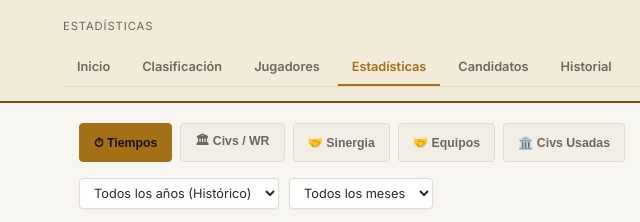
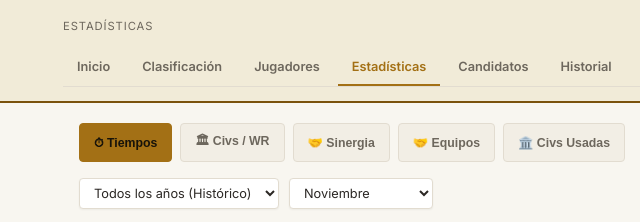
Before and after one commit to StatKeeper/Ranking-Torneo-Maraton-Michi-DM, a plain HTML site: page estadisticas.html in a window 1280 px wide. Shown: the top 222 px of the page, 97-737 px from the left. Drawn offline with nearby package versions, Linux system fonts and the light colour scheme.

Commit message:
Update estadisticas.html

```diff
--- a/estadisticas.html
+++ b/estadisticas.html
@@ -175,13 +175,22 @@ function partidasFiltradas() {
 }
 
 function poblarFiltrosPeriodo() {
-  const anios = [...new Set(PARTIDAS.map(p => p.anio))].sort((a, b) => b - a);
+  const aniosSet = new Set(PARTIDAS.map(p => p.anio));
+  const anioActual = new Date().getFullYear();
+  aniosSet.add(anioActual);
+  const anios = [...aniosSet].sort((a, b) => b - a);
+
   const selAnio = document.getElementById("filtro-anio");
   selAnio.innerHTML = `<option value="">Todos los años (Histórico)</option>` + anios.map(a => `<option value="${a}">${a}</option>`).join("");
 
-  const meses = [...new Set(PARTIDAS.map(p => String(p.mes).padStart(2, "0")))].sort();
+  // Lista fija de los 12 meses para que enero a mayo siempre aparezcan disponibles
+  const mesesDelAnio = ["01", "02", "03", "04", "05", "06", "07", "08", "09", "10", "11", "12"];
   const selMes = document.getElementById("filtro-mes");
-  selMes.innerHTML = `<option value="">Todos los meses</option>` + meses.map(m => `<option value="${m}">${NOMBRES_MES[m]}</option>`).join("");
+  selMes.innerHTML = `<option value="">Todos los meses</option>` + mesesDelAnio.map(m => `<option value="${m}">${NOMBRES_MES[m] || m}</option>`).join("");
+
+  // Seleccionar automáticamente el mes actual en curso por defecto
+  const mesActualStr = String(new Date().getMonth() + 1).padStart(2, "0");
+  selMes.value = mesActualStr;
 
   const rerenderSiHayResultado = () => {
     if (subtabActual === "equipos") {
```
